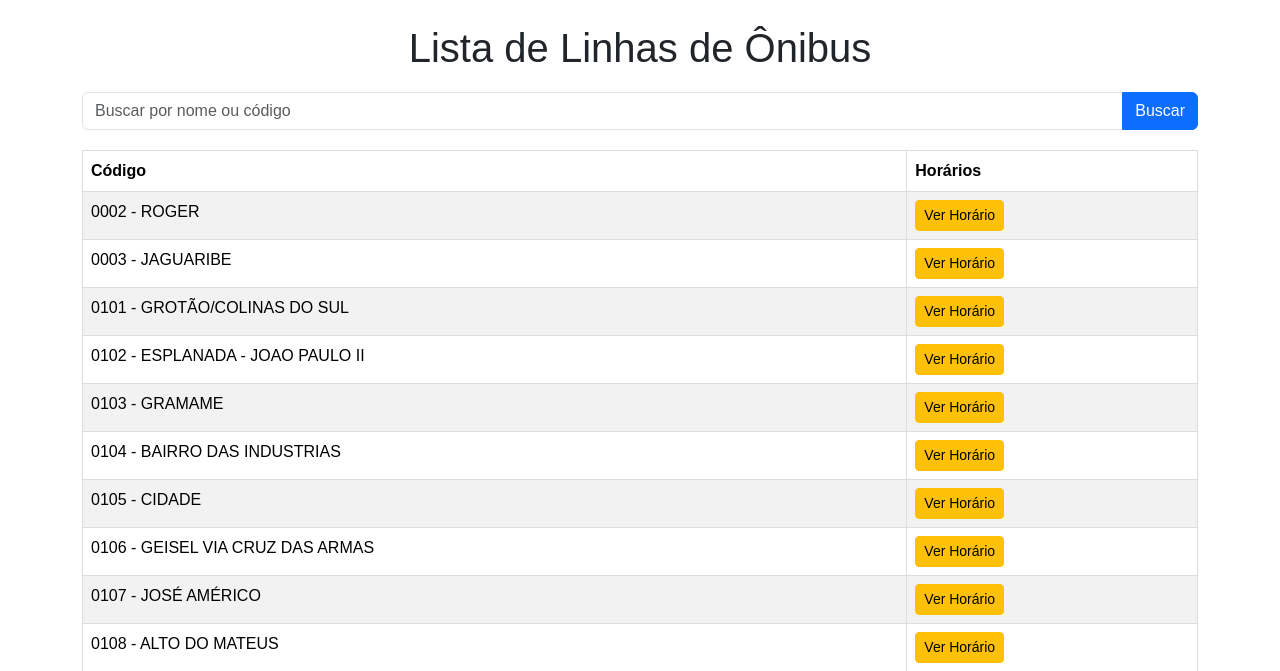
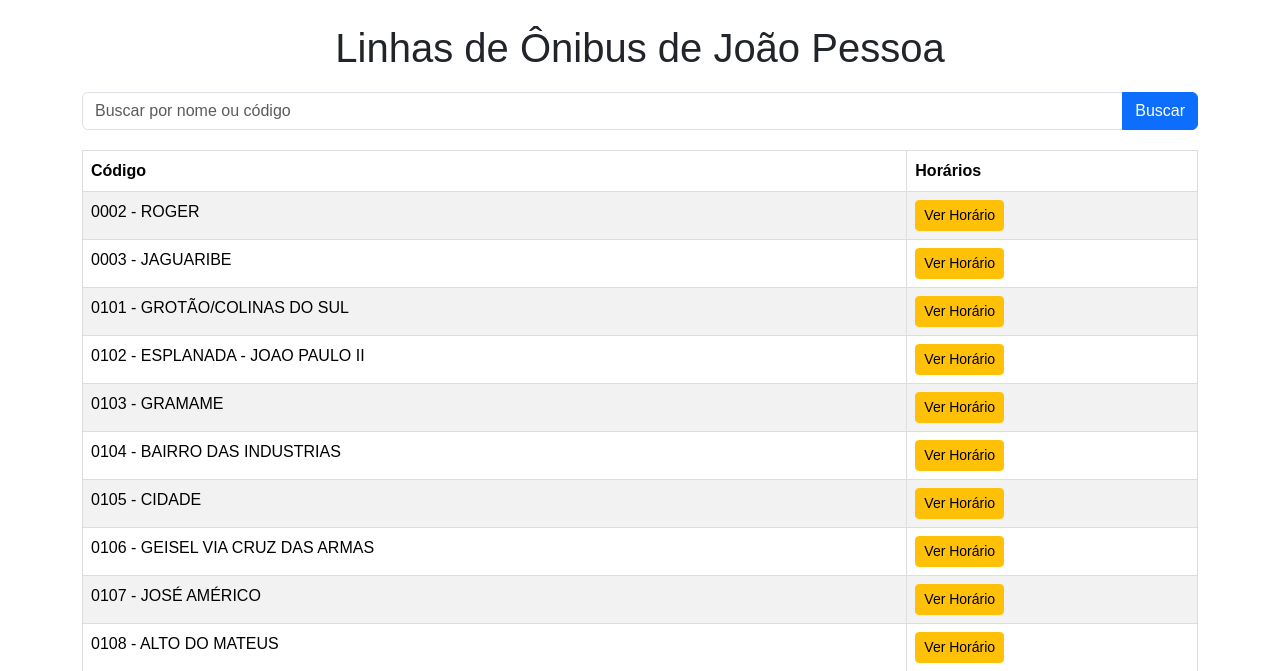
Before and after one commit to bolaojpa/app-onibus-jp, a Flask app: page / in a window 1280 px wide. Shown: the top 671 px of the page. Run offline with Flask 3, Linux system fonts and the light colour scheme; data comes from the database, SQL or seed files in the repository.

Commit message:
Apos falha do commit

```diff
--- a/templates/index.html
+++ b/templates/index.html
@@ -7,7 +7,7 @@
 </head>
 <body>
     <div class="container mt-4"> {# Container para centralizar o conteúdo #}
-        <h1>Lista de Linhas de Ônibus</h1>
+        <h1>Linhas de Ônibus de João Pessoa</h1>
 
         <form method="GET" class="mb-3"> {# Margem inferior no formulário #}
             <div class="input-group"> {# Agrupa o input e o botão #}
```
